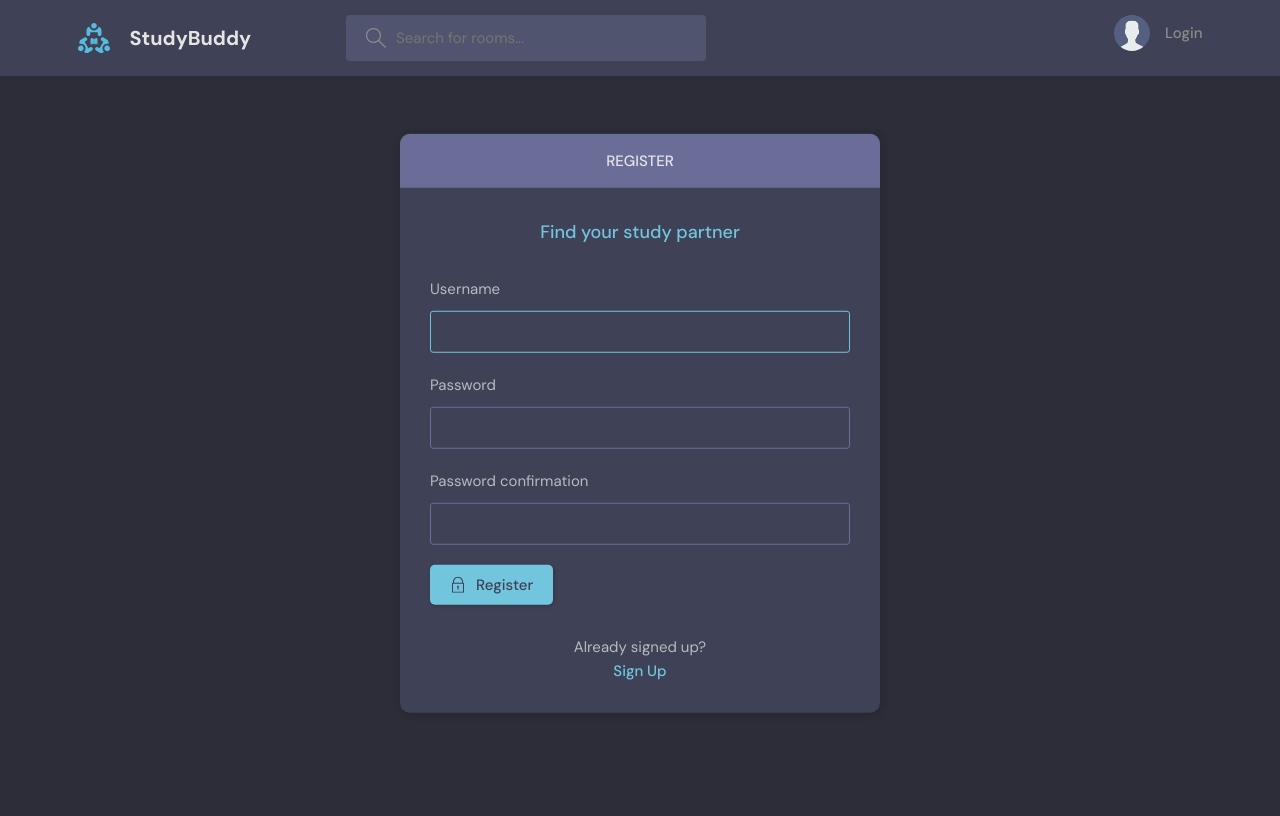
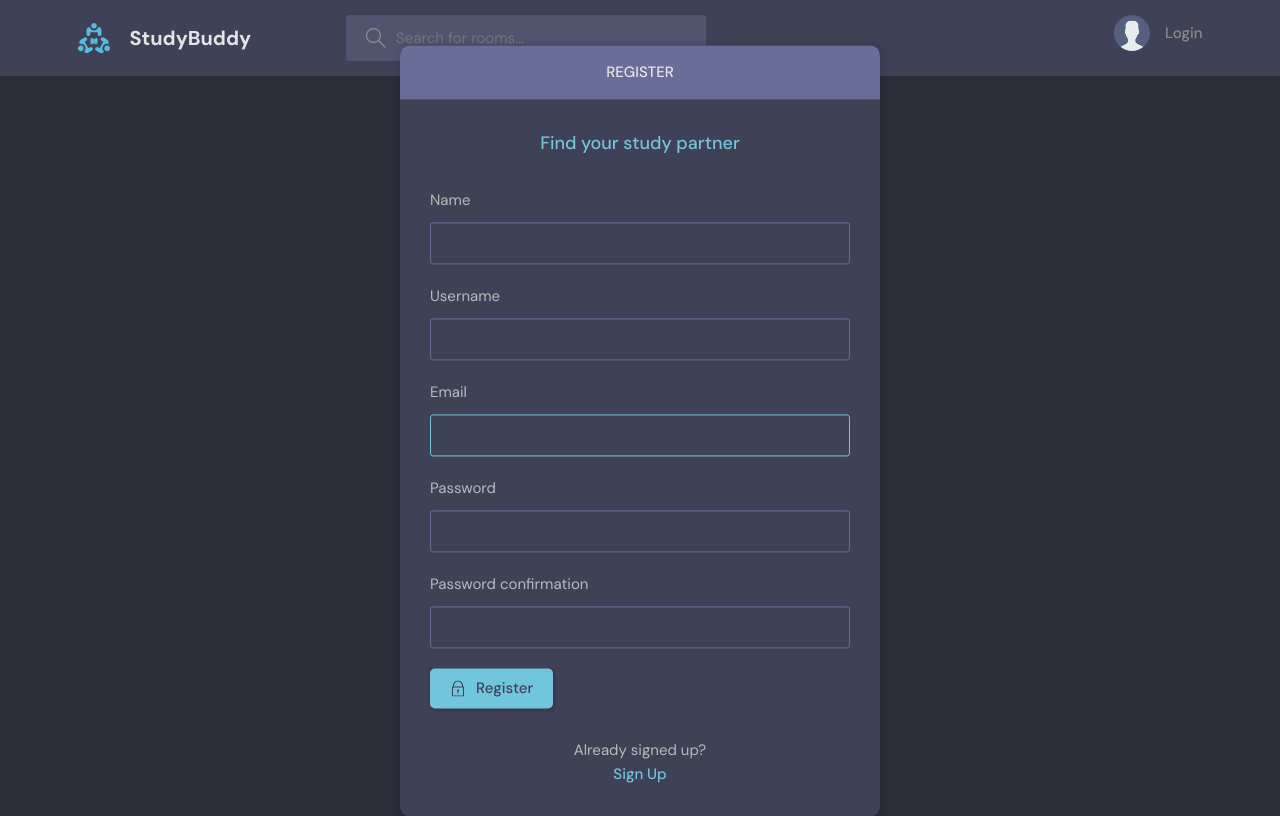
Before and after one commit to Brianconn71/discord-django, a Django app: page /register/ in a window 1280 px wide. Before the commit the page ends 713 px from the top, so only its background shows below. Run offline with Django 3.2, Linux system fonts and the light colour scheme.

Commit message:
finished up workings

```diff
--- a/base/forms.py
+++ b/base/forms.py
@@ -1,7 +1,12 @@
 from django.forms import ModelForm
-from django.forms.models import model_to_dict
+from django.contrib.auth.forms import UserCreationForm
 from .models import Room, User
 
+
+class MyUserCreationForm(UserCreationForm):
+    class Meta:
+        model = User
+        fields = ['name', 'username', 'email', 'password1', 'password2']
 
 class RoomForm(ModelForm):
     class Meta:
@@ -13,4 +18,4 @@ class RoomForm(ModelForm):
 class UserForm(ModelForm):
     class Meta:
         model = User
-        fields = ['username', 'email']
+        fields = ['avatar', 'name', 'username', 'email', 'bio']
--- a/base/templates/base/activity_component.html
+++ b/base/templates/base/activity_component.html
@@ -10,7 +10,7 @@
         class="roomListRoom__author"
       >
         <div class="avatar avatar--small">
-          <img src="https://randomuser.me/api/portraits/women/11.jpg" />
+          <img src="{{message.user.avatar.url}}" />
         </div>
         <p>
           @{{message.user}}
--- a/base/templates/base/login_register.html
+++ b/base/templates/base/login_register.html
@@ -17,8 +17,8 @@
         <form class="form" action="" method="POST">
           {% csrf_token %}
           <div class="form__group form__group">
-            <label for="username">Username</label>
-            <input id="username" name="username" type="text" placeholder="bud123" />
+            <label for="room_name">Email</label>
+            <input id="username" name="email" type="text" placeholder="bud123" />
           </div>
           <div class=" form__group">
             <label for="password">Password</label>
--- a/base/views.py
+++ b/base/views.py
@@ -4,9 +4,8 @@ from django.contrib import messages
 from django.contrib.auth.decorators import login_required
 from django.db.models import Q
 from django.contrib.auth import authenticate, login, logout
-from django.contrib.auth.forms import UserCreationForm
 from .models import Room, Topic, Message, User
-from .forms import RoomForm, UserForm
+from .forms import RoomForm, UserForm, MyUserCreationForm
 
 # Create your views here.
 
@@ -33,15 +32,15 @@ def loginPage(request):
         return redirect('home')
 
     if request.method == "POST":
-        username = request.POST.get('username')
+        email = request.POST.get('email')
         password = request.POST.get('password')
 
         try:
-            user = User.objects.get(username=username)
+            user = User.objects.get(email=email)
         except:
             messages.error(request, 'User does not exist.')
 
-        user = authenticate(request, username=username, password=password)
+        user = authenticate(request, email=email, password=password)
 
         if user is not None:
             login(request, user)
@@ -60,10 +59,10 @@ def logoutUser(request):
 
 
 def registerPage(request):
-    form = UserCreationForm()
+    form = MyUserCreationForm()
 
     if request.method == 'POST':
-        form = UserCreationForm(request.POST)
+        form = MyUserCreationForm(request.POST)
         if form.is_valid():
             user = form.save(commit=False)
             user.username = user.username.lower()
@@ -230,7 +229,7 @@ def updateUser(request):
     form = UserForm(instance=user)
 
     if request.method == 'POST':
-        form = UserForm(request.POST, instance=user)
+        form = UserForm(request.POST, request.FILES, instance=user)
         if form.is_valid():
             form.save()
             return redirect('user-profile', pk=user.id)
```
Also changed, not shown: db.sqlite3.
